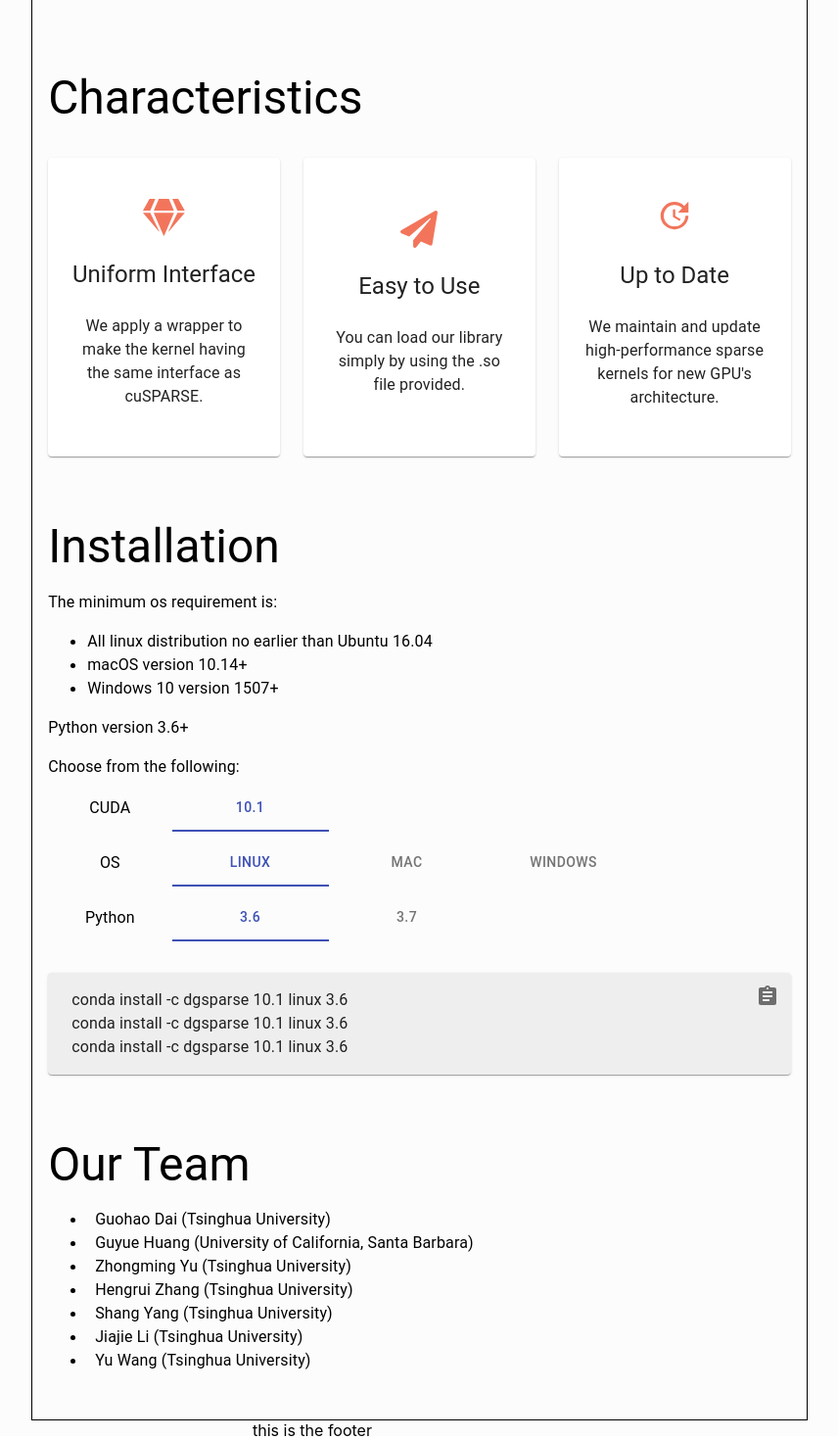
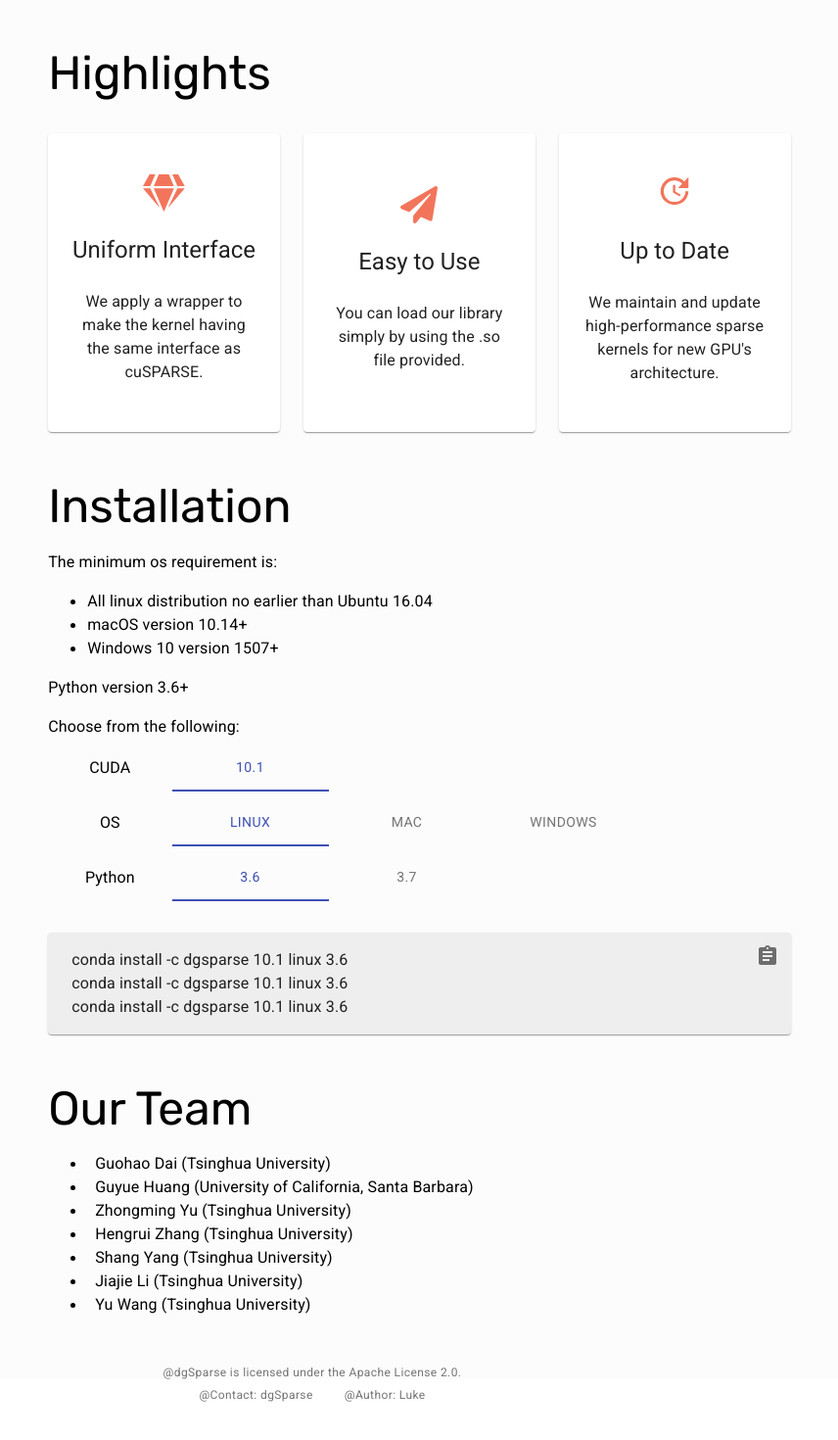
Before and after one commit to dgSPARSE/dgSPARSE.github.io, a React (Create React App) app: page / in a window 1280 px wide. Shown: the part 1079-2549 px from the top of the page at 98% size, without its empty margins (321-1177 px from the left). Built offline with nearby package versions, Linux system fonts and the light colour scheme.

Commit message:
finish work.

```diff
--- a/public/index.html
+++ b/public/index.html
@@ -13,7 +13,8 @@
 
     <link rel="preconnect" href="https://fonts.googleapis.com">
     <link rel="preconnect" href="https://fonts.gstatic.com" crossorigin>
-    <link href="https://fonts.googleapis.com/css2?family=Libre+Baskerville:wght@400;700&display=swap" rel="stylesheet">
+    <link href="https://fonts.googleapis.com/css2?family=Libre+Baskerville&family=Roboto:wght@300;400&family=Rubik:wght@400;500&display=swap" rel="stylesheet">
+
 
     <!--
       manifest.json provides metadata used when your web app is installed on a
--- a/src/components/About.js
+++ b/src/components/About.js
@@ -5,7 +5,7 @@ import Image from '../img/dgsparse.png';
 const useStyles = makeStyles((theme) => ({
   root: {
     paddingTop: theme.spacing(1),
-    paddingBottom: theme.spacing(5),
+    paddingBottom: theme.spacing(6),
   },
   img: {
     display: 'block',
@@ -13,6 +13,9 @@ const useStyles = makeStyles((theme) => ({
     width: '90%',
     objectFit: 'contain',
     paddingTop: theme.spacing(1),
+  },
+  title: {
+    fontFamily: 'Rubik, sans-serif',
   },
 }));
 
@@ -22,6 +25,7 @@ export default function About({id}) {
   return (
     <div id={id} className={classes.root}>
       <Typography
+        className={classes.title}
         variant="h3"
         display="block"
         gutterBottom={true}
--- a/src/components/Content.js
+++ b/src/components/Content.js
@@ -1,9 +1,8 @@
 import { makeStyles } from '@material-ui/core'
 import React from 'react'
 import About from './About';
-import Characteristics from './Characteristics';
+import Highlights from './Highlights';
 import Team from './Team';
-import License from './License';
 import Installation from './Installation';
 
 const useStyles = makeStyles((theme) => ({
@@ -11,8 +10,7 @@ const useStyles = makeStyles((theme) => ({
     paddingTop: theme.spacing(1),
     paddingLeft: theme.spacing(2),
     paddingRight: theme.spacing(2),
-    border: '1px solid black',
-    minHeight: '1800px',
+    // border: '1px solid black',
     width: '90%',
     margin: '0 auto',
   },
@@ -27,10 +25,9 @@ export default function Content() {
   return (
     <div className={classes.root}>
       <About id="about"/>
-      <Characteristics id="characteristics" />
+      <Highlights id="highlights" />
       <Installation id="installation"/>
       <Team id="team"/>
-      <License id="license"/>
     </div>
   )
 }
--- a/src/components/Footer.js
+++ b/src/components/Footer.js
@@ -1,10 +1,46 @@
 import React from 'react'
+import { Link, makeStyles, Typography } from '@material-ui/core'
+import { grey } from '@material-ui/core/colors';
+
+const useStyles = makeStyles((theme) => ({
+  root: {
+    paddingBottom: theme.spacing(4),
+    textAlign: 'center',
+  },
+  text: {
+    paddingLeft: theme.spacing(2),
+    paddingRight: theme.spacing(2),
+    color: grey[600],
+  },
+}));
 
 
 export default function Footer() {
+  const classes = useStyles();
+
   return (
-    <div style={{ textAlign: 'center'}}>
-      this is the footer
+    <div className={classes.root}>
+      <Typography
+        variant='caption'
+        component='p'
+        className={classes.text}
+      >
+        @dgSparse is licensed under the Apache License 2.0.
+      </Typography>
+      <Link
+        className={classes.text}
+        variant='caption'
+        href='https://github.com/dgSPARSE'
+      >
+        @Contact: dgSparse
+      </Link>
+      <Link
+        className={classes.text}
+        variant='caption'
+        href='https://github.com/luke-mao'
+      >
+        @Author: Luke
+      </Link>
     </div>
   )
 }
--- a/src/components/Header.js
+++ b/src/components/Header.js
@@ -83,6 +83,7 @@ export default function Header() {
         size="large"
         variant="contained"
         startIcon={<GetAppIcon/>}
+        href="#installation"
       >
         Install
       </Button>
@@ -97,6 +98,7 @@ export default function Header() {
         size="large"
         variant="contained"
         startIcon={<GitHubIcon/>}
+        href="https://github.com/dgSPARSE"
       >
         Github
       </Button>
--- a/src/components/Characteristics.js
+++ b/src/components/Highlights.js
@@ -8,8 +8,8 @@ import UpdateIcon from '@material-ui/icons/Update';
 
 const useStyles = makeStyles((theme) => ({
   root: {
-    paddingTop: theme.spacing(4),
-    paddingBottom: theme.spacing(4),
+    // paddingTop: theme.spacing(4),
+    paddingBottom: theme.spacing(6),
   },
   grid: {
     paddingTop: theme.spacing(2),
@@ -32,7 +32,10 @@ const useStyles = makeStyles((theme) => ({
     color: '#f05f40db', // '#9e9e9e'
     margin: '0 auto',
     paddingBottom: theme.spacing(3),
-  }
+  },
+  title: {
+    fontFamily: 'Rubik, sans-serif',
+  },
 }));
 
 
@@ -92,8 +95,9 @@ export default function Characteristics({id}) {
         variant="h3"
         display="block"
         gutterBottom={true}
+        className={classes.title}
       >
-        Characteristics
+        Highlights
       </Typography>
       <Grid
         className={classes.grid}
--- a/src/components/Installation.js
+++ b/src/components/Installation.js
@@ -21,45 +21,10 @@ const commands = [
 ];
 
 
-// title
-const Title = () => {
-  return (
-    <Typography
-      variant="h3"
-      display="block"
-      gutterBottom={true}
-    >
-      Installation
-    </Typography>
-  );
-}
-
-// minimum os requirement
-const MinimumRequirement = () => {
-  const classes = useStyles();
-
-  return (
-    <div className={classes.gapsBottom}>
-      <Typography variant='body1'>
-        The minimum os requirement is:
-      </Typography>
-      <ul>
-        <li><Typography variant='body1'>All linux distribution no earlier than Ubuntu 16.04</Typography></li>
-        <li><Typography variant='body1'>macOS version 10.14+</Typography></li>
-        <li><Typography variant='body1'>Windows 10 version 1507+</Typography></li>
-      </ul>
-      <Typography variant='body1'>
-        Python version 3.6+
-      </Typography>
-    </div>
-  );
-};
-
-
 const useStyles = makeStyles((theme) => ({
   root: {
-    paddingTop: theme.spacing(4),
-    paddingBottom: theme.spacing(4),
+    // paddingTop: theme.spacing(4),
+    paddingBottom: theme.spacing(6),
   },
   tabGrid: {
     paddingBottom: theme.spacing(1),
@@ -86,7 +51,10 @@ const useStyles = makeStyles((theme) => ({
   },
   steps: {
     width: '90%',
-  }
+  },
+  title: {
+    fontFamily: 'Rubik, sans-serif',
+  },
 }));
 
 const OptionTabs = ({content, label, onChange, value, idx}) => {
@@ -156,6 +124,45 @@ export default function Installation({id}) {
     setValues(newValues);
     setSteps(findSteps(newValues)); // foce to update with new values immediately.
   };
+
+  // title
+  const Title = () => {
+    return (
+      <Typography
+        variant="h3"
+        display="block"
+        gutterBottom={true}
+        className={classes.title}
+      >
+        Installation
+      </Typography>
+    );
+  }
+
+  // minimum os requirement
+  const MinimumRequirement = () => {
+    const classes = useStyles();
+
+    return (
+      <div className={classes.gapsBottom}>
+        <Typography variant='body1'>
+          The minimum os requirement is:
+        </Typography>
+        <ul>
+          <li><Typography variant='body1'>All linux distribution no earlier than Ubuntu 16.04</Typography></li>
+          <li><Typography variant='body1'>macOS version 10.14+</Typography></li>
+          <li><Typography variant='body1'>Windows 10 version 1507+</Typography></li>
+        </ul>
+        <Typography variant='body1'>
+          Python version 3.6+
+        </Typography>
+      </div>
+    );
+  };
+
+
+
+
 
   const Steps = () => {
     if (steps.length === 0) {
--- a/src/components/License.js
+++ /dev/null
@@ -1,9 +0,0 @@
-import React from 'react'
-
-export default function License({id}) {
-  return (
-    <div id={id}>
-
-    </div>
-  )
-}
--- a/src/components/Navigation.js
+++ b/src/components/Navigation.js
@@ -8,10 +8,9 @@ const createData = (name, href) => {
 
 const navLists = [
   createData('about', 'about'),
-  createData('characteristics', 'characteristics'),
+  createData('highlights', 'highlights'),
   createData('installation', 'installation'),
   createData('our team', 'team'),
-  createData('license', 'license'),
 ];
 
 const useStyles = makeStyles((theme) => ({
@@ -20,10 +19,11 @@ const useStyles = makeStyles((theme) => ({
     backgroundColor: 'transparent',
   },
   button: {
-    fontSize: theme.typography.h6.fontSize,
+    fontSize: theme.typography.h5.fontSize,
     width: '100%',
     paddingTop: theme.spacing(3.5),
     paddingBottom: theme.spacing(3.5),
+    fontFamily: 'Rubik, sans-serif',
   }
 }));
 
--- a/src/components/Team.js
+++ b/src/components/Team.js
@@ -1,11 +1,10 @@
-import { Button, IconButton, List, ListItem, ListItemText, makeStyles, Typography } from '@material-ui/core'
+import { makeStyles, Typography } from '@material-ui/core'
 import React from 'react';
-import PersonIcon from '@material-ui/icons/Person';
 
 
 const useStyles = makeStyles((theme) => ({
   root: {
-    paddingTop: theme.spacing(4),
+    // paddingTop: theme.spacing(4),
     paddingBottom: theme.spacing(4),
   },
   hover: {
@@ -16,7 +15,10 @@ const useStyles = makeStyles((theme) => ({
   },
   listTypography: {
     paddingLeft: theme.spacing(1),
-  }
+  },
+  title: {
+    fontFamily: 'Rubik, sans-serif',
+  },
 }));
 
 // convert data into object.
@@ -69,12 +71,13 @@ export default function Team({id}) {
         variant="h3"
         display="block"
         gutterBottom={true}
+        className={classes.title}
       >
         Our Team
       </Typography>
       <ul>
         {data.map((member) =>
-          <Person {...member}/>
+          <Person key={member.name} {...member}/>
         )}
       </ul>
     </div>
```
